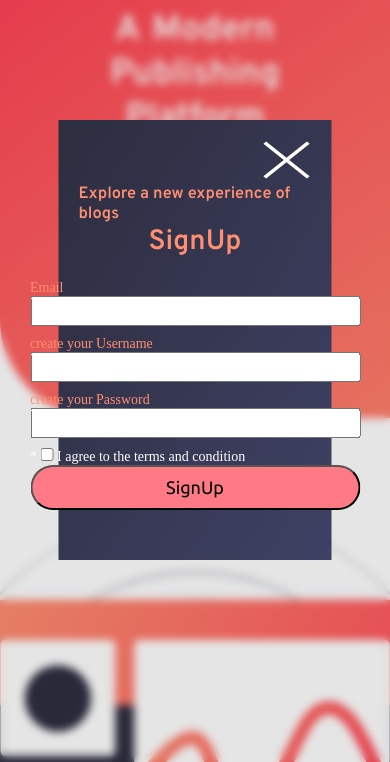
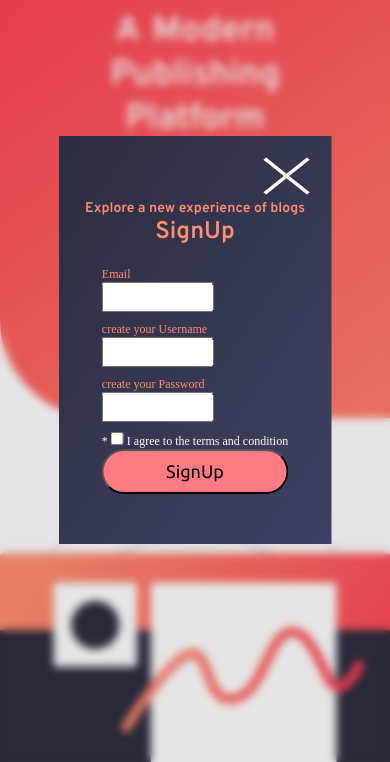
Before and after one commit to roscoericch/blogr-landing-page-project, a plain HTML site: page index.html in a window 390 px wide. Both pictures are taken after a click on the element "Start for free". Shown: the part 82-844 px from the top of the page. Drawn offline with Linux system fonts and the light colour scheme.

Commit message:
first commit

```diff
--- a/index.html
+++ b/index.html
@@ -5,12 +5,7 @@
     <meta name="viewport" content="width=device-width, initial-scale=1.0" />
     <!-- displays site properly based on user's device -->
 
-    <link
-      rel="icon"
-      type="image/png"
-      sizes="32x32"
-      href="favicon-32x321.png"
-    />
+    <link rel="icon" type="image/png" sizes="32x32" href="favicon-32x321.png" />
     <link rel="stylesheet" href="main.css" />
     <link rel="preconnect" href="https://fonts.googleapis.com" />
     <link rel="preconnect" href="https://fonts.gstatic.com" crossorigin />
@@ -32,11 +27,7 @@
             <li class="nav_item">
               <div class="nav_item-title">
                 <p class="nav_item-p">Product</p>
-                <img
-                  src="icon-arrow-dark.svg"
-                  alt=">"
-                  class="arr-btn"
-                />
+                <img src="icon-arrow-dark.svg" alt=">" class="arr-btn" />
               </div>
               <ul class="nav_item-sub hidden">
                 <li class="nav_item-sub-list">
@@ -59,11 +50,7 @@
             <li class="nav_item">
               <div class="nav_item-title">
                 <p class="nav_item-p">Company</p>
-                <img
-                  src="icon-arrow-dark.svg"
-                  alt=">"
-                  class="arr-btn"
-                />
+                <img src="icon-arrow-dark.svg" alt=">" class="arr-btn" />
               </div>
               <ul class="nav_item-sub hidden">
                 <li class="nav_item-sub-list">
@@ -83,11 +70,7 @@
             <li class="nav_item">
               <div class="nav_item-title">
                 <p class="nav_item-p">Connect</p>
-                <img
-                  src="icon-arrow-dark.svg"
-                  alt=">"
-                  class="arr-btn"
-                />
+                <img src="icon-arrow-dark.svg" alt=">" class="arr-btn" />
               </div>
               <ul class="nav_item-sub hidden">
                 <li class="nav_item-sub-list">
@@ -122,7 +105,7 @@
         <p class="header__text-p">
           Grow your audience and build your online brand
         </p>
-        <div class="btn-inline">
+        <div class="btn-container">
           <div class="btn btn-white btn-signUp">Start for free</div>
           <div class="btn btn-primary btn-login">Learn More</div>
         </div>
@@ -160,11 +143,7 @@
       </section>
       <section class="section section-2">
         <div class="section-2_img">
-          <img
-            src="illustration-phones.svg"
-            alt="img"
-            class="phone_img"
-          />
+          <img src="illustration-phones.svg" alt="img" class="phone_img" />
         </div>
         <div class="text-content text-content_2">
           <h3 class="section_h3">State of the Art Infrastructure</h3>
--- a/main.css
+++ b/main.css
@@ -107,12 +107,6 @@ html {
 
 body {
   font-size: 1.6rem;
-}
-
-@media only screen and (max-width: 56.25em) {
-  body {
-    font-size: 2rem;
-  }
 }
 
 h1,
@@ -515,7 +509,7 @@ a {
 
 @media only screen and (max-width: 56.25em) {
   .section {
-    padding: 6rem 0 10rem 0;
+    padding: 4rem 0 10rem 0;
   }
 }
 
@@ -533,12 +527,6 @@ a {
   text-align: center;
 }
 
-@media only screen and (max-width: 56.25em) {
-  .section_h2 {
-    font-size: 2.5rem;
-  }
-}
-
 .section_h3 {
   margin-bottom: 1rem;
   font-size: 1.8rem;
@@ -547,7 +535,6 @@ a {
 @media only screen and (max-width: 56.25em) {
   .section_h3 {
     text-align: center;
-    font-size: 2rem;
   }
 }
 
@@ -640,6 +627,7 @@ a {
     -webkit-box-flex: 0;
     -ms-flex: none;
     flex: none;
+    height: 40rem;
   }
 }
 
@@ -826,6 +814,8 @@ a {
 
 @media only screen and (max-width: 56.25em) {
   .phone_img {
+    height: 35rem;
+    width: 35rem;
     position: relative;
     top: -10rem;
     left: 50%;
@@ -1003,14 +993,7 @@ a {
   .popup {
     padding: 2rem;
     width: 70%;
-    font-size: 1.4rem;
-  }
-}
-
-@media screen and (max-width: 56.25em) {
-  .popup-input {
-    width: 90%;
-    font-size: 1.4rem;
+    font-size: 1.2rem;
   }
 }
 
@@ -1035,6 +1018,13 @@ a {
   height: 3rem;
   font-size: 1.8rem;
   margin-bottom: 1rem;
+}
+
+@media screen and (max-width: 56.25em) {
+  .popup-input {
+    width: 60%;
+    font-size: 1.4rem;
+  }
 }
 
 .popup-input:focus {
```
